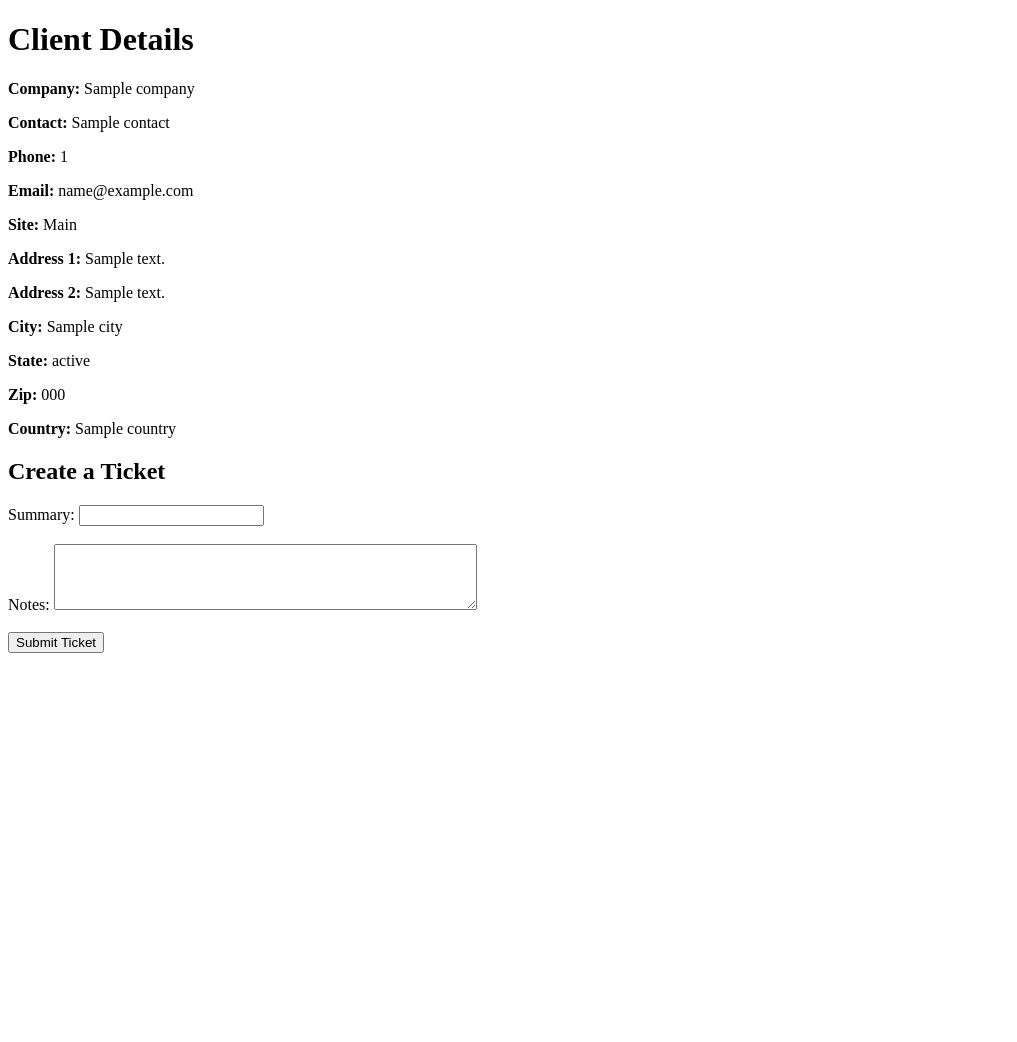
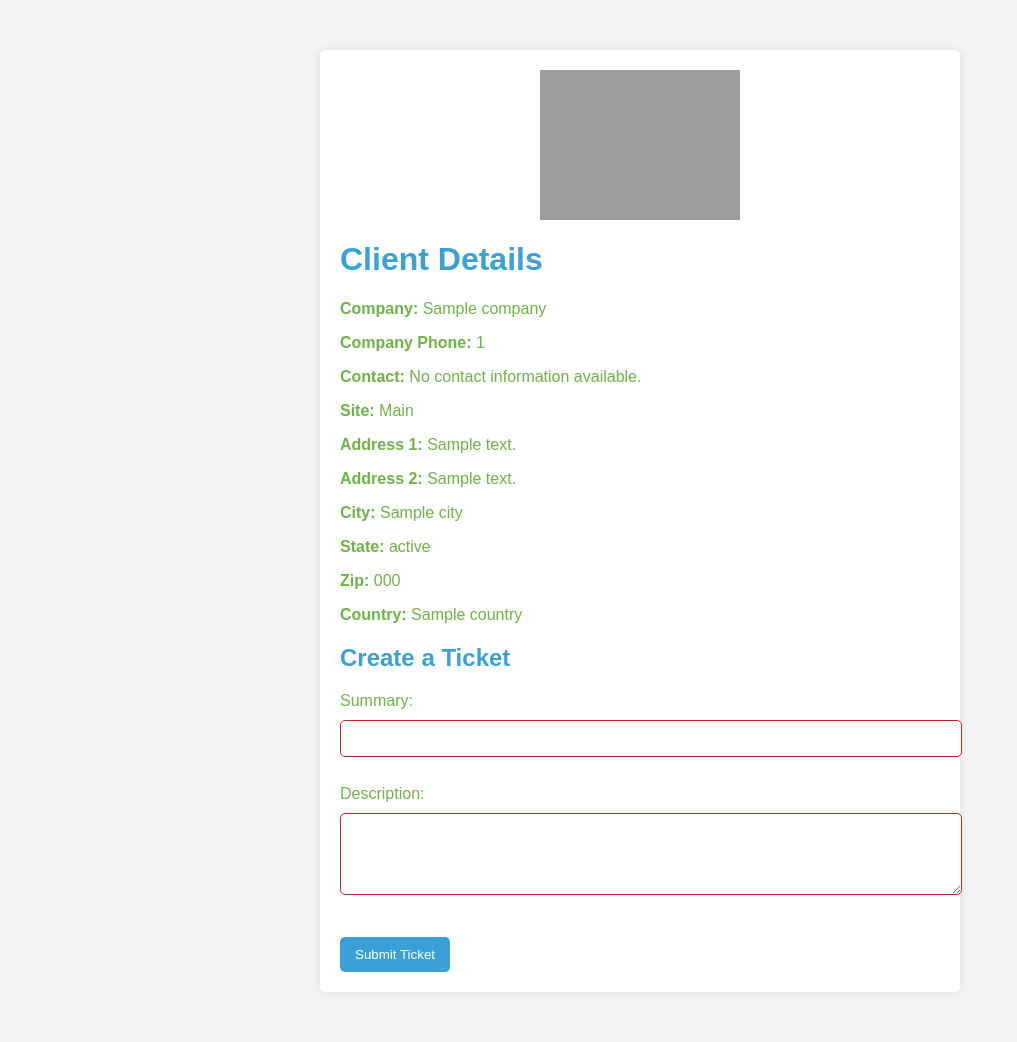
Before and after one commit to OlsenSM91/CNS-8x8-ConnectWise-Screen-Pop-Ticket-Creation-Workflow, a Flask app: template templates/company.html in a window 1280 px wide. Shown: the whole page, without its empty margins (0-1017 px from the left). Before the commit the page ends 653 px from the top, so only its background shows below. Run offline with Flask 3, Linux system fonts and the light colour scheme; the template is opened without the code that fills it: most values are stand-ins (such as "Sample title", 1, 10 or a date in 2020); grey boxes are pictures that could not be loaded.

Commit message:
Update company.html
Added CNS Styling

```diff
--- a/templates/company.html
+++ b/templates/company.html
@@ -4,32 +4,95 @@
     <meta charset="UTF-8">
     <meta name="viewport" content="width=device-width, initial-scale=1.0">
     <title>Client Details</title>
+    <style>
+        body {
+            font-family: Arial, sans-serif;
+            background-color: #f4f4f4;
+            margin: 0;
+            padding: 0;
+        }
+
+        .container {
+            max-width: 600px;
+            margin: 50px auto;
+            background-color: #fff;
+            padding: 20px;
+            border-radius: 5px;
+            box-shadow: 0 0 10px rgba(0, 0, 0, 0.1);
+        }
+
+        h1, h2 {
+            color: #3AA1D8;
+        }
+
+        p, label {
+            color: #6CB545;
+        }
+
+        input[type="text"], textarea {
+            width: 100%;
+            padding: 10px;
+            margin: 10px 0;
+            border: 1px solid #c32326;
+            border-radius: 5px;
+        }
+
+        input[type="submit"] {
+            background-color: #3AA1D8;
+            color: #fff;
+            padding: 10px 15px;
+            border: none;
+            border-radius: 5px;
+            cursor: pointer;
+            margin-top: 10px;
+        }
+
+        input[type="submit"]:hover {
+            background-color: #2a8bb5;
+        }
+
+        .logo {
+            display: block;
+            margin: 0 auto 20px auto;
+            max-width: 200px;
+        }
+    </style>
 </head>
 <body>
+    <div class="container">
+        <img src="https://www.cns4u.com/logo/logo-medium.png" alt="Logo" class="logo">
         <h1>Client Details</h1>
         <p><strong>Company:</strong> {{ company.name }}</p>
-    <p><strong>Contact:</strong> {{ contacts[0].name if contacts else 'N/A' }}</p>
-    <p><strong>Phone:</strong> {{ contacts[0].phoneNumber if contacts else 'N/A' }}</p>
-    <p><strong>Email:</strong> {{ contacts[0].email if contacts else 'N/A' }}</p>
+        <p><strong>Company Phone:</strong> {{ company.phoneNumber or '' }}</p>
+
+        {% if contacts and contacts[0] %}
+            <p><strong>Contact:</strong> {{ contacts[0].name }}</p>
+            <p><strong>Contact Phone:</strong> {{ contacts[0].phoneNumber or '' }}</p>
+            <p><strong>Email:</strong> {{ contacts[0].email or '' }}</p>
+        {% else %}
+            <p><strong>Contact:</strong> No contact information available.</p>
+        {% endif %}
+
         <p><strong>Site:</strong> Main</p>
         <p><strong>Address 1:</strong> {{ company.addressLine1 }}</p>
-    <p><strong>Address 2:</strong> {{ company.addressLine2 }}</p>
+        <p><strong>Address 2:</strong> {{ company.addressLine2 or '' }}</p>
         <p><strong>City:</strong> {{ company.city }}</p>
         <p><strong>State:</strong> {{ company.state }}</p>
         <p><strong>Zip:</strong> {{ company.zip }}</p>
-    <p><strong>Country:</strong> {{ company.country }}</p>
+        <p><strong>Country:</strong> {{ company.country.name if company.country else '' }}</p>
 
         <h2>Create a Ticket</h2>
         <form action="/create-ticket" method="post">
             <label for="title">Summary:</label>
             <input type="text" id="title" name="title" required><br><br>
 
-        <label for="description">Notes:</label>
+            <label for="description">Description:</label>
             <textarea id="description" name="description" rows="4" cols="50" required></textarea><br><br>
 
             <input type="hidden" name="company_id" value="{{ company.id }}">
 
             <input type="submit" value="Submit Ticket">
         </form>
+    </div>
 </body>
 </html>
```
Lines whose indentation alone changed are shown as unchanged.
